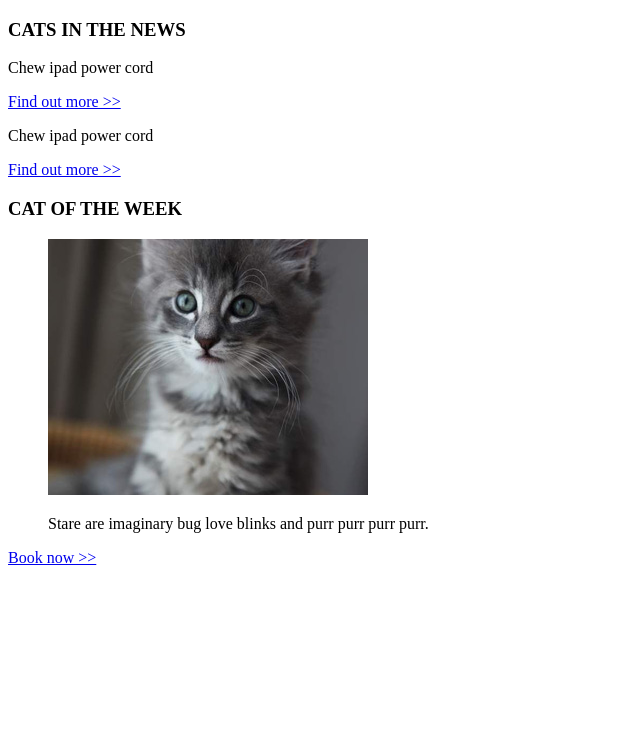
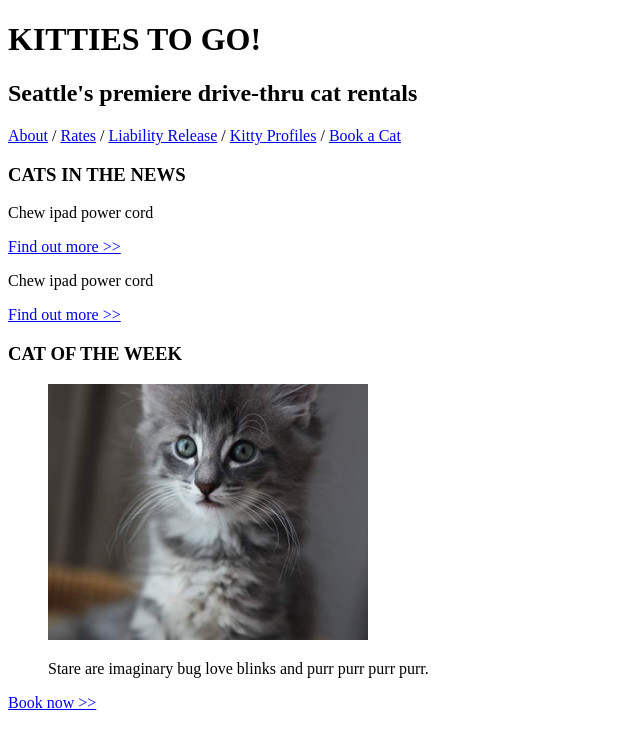
Before and after one commit to jordanmollot/kitties-to-go, a plain HTML site: page index.html in a window 1280 px wide. Shown: the whole page, without its empty margins (0-640 px from the left). Drawn offline with Linux system fonts and the light colour scheme.

Commit message:
added header and navigation to index.html

```diff
--- a/index.html
+++ b/index.html
@@ -7,6 +7,21 @@
 </head>
 
 <body>
+    <header>
+        <h1>KITTIES TO GO!</h1>
+        <h2>Seattle's premiere drive-thru cat rentals</h2>
+        <nav>
+            <a href="#">About</a>
+            /
+            <a href="#">Rates</a>
+            /
+            <a href="#">Liability Release</a>
+            /
+            <a href="#">Kitty Profiles</a>
+            /
+            <a href="#">Book a Cat</a>
+        </nav>
+    </header>
     <aside>
         <section>
             <h3>CATS IN THE NEWS</h3>
```
